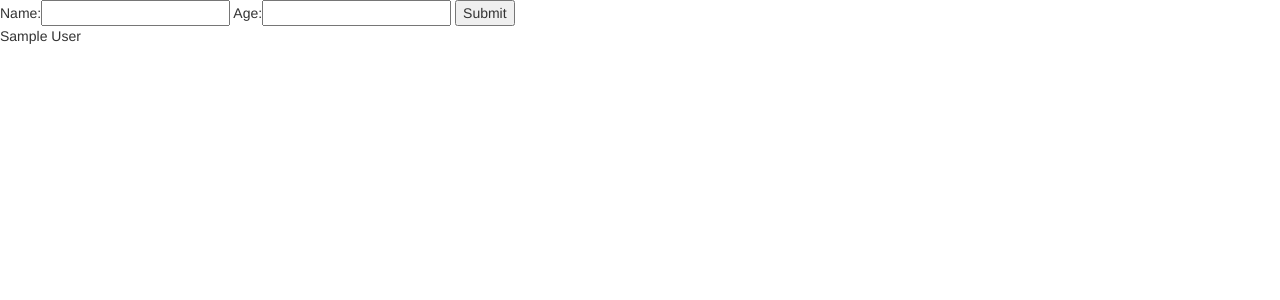
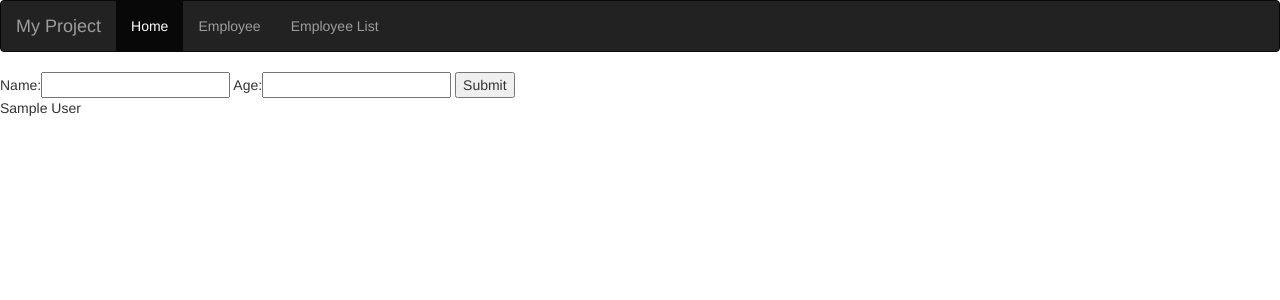
Before and after one commit to uzzal71/Python-Flask-CRUD-web-app, a Flask app: page /employee in a window 1280 px wide. Shown: the top 300 px of the page. Run offline with Flask 2, Linux system fonts and the light colour scheme; the visitor is signed in with stand-in values (Sample User, id 1); parts of the project's set-up code (start-up, migrations or seed data) failed here and were passed over; some libraries are stand-ins or nearby versions.

Commit message:
Adding a navigation bar to your application

```diff
--- a/app.py
+++ b/app.py
@@ -26,10 +26,12 @@ app.config['SECRET_KEY'] = os.urandom(24)
 
 @app.route('/', methods=['GET', 'POST'])
 def index():
+    '''
     cur = mysql.connection.cursor()
     if cur.execute("INSERT INTO user(user_name) VALUES('Nasir')"):
         mysql.connection.commit()
         return 'success', 201
+    '''
     return render_template('index.html')
 
 @app.route('/about')
--- a/templates/base.html
+++ b/templates/base.html
@@ -1,8 +1,12 @@
 {% extends "bootstrap/base.html" %}
 {% block title %}My Project{% endblock %}
 
+{% block navbar %}
+  {% include 'navbar.html' %}
+{% endblock %}
+
 {% block content %}
-  {% block body %}
+  {% block sub_content %}
   <!-- here -->
   {% endblock %}
 {% endblock %}
--- a/templates/employee.html
+++ b/templates/employee.html
@@ -1,5 +1,5 @@
 {% extends 'base.html' %}
-  {% block body %}
+  {% block sub_content %}
     <form method="post">
       Name:<input type="password" name="name" />
       Age:<input type="text" name="age" />
--- a/templates/employees.html
+++ b/templates/employees.html
@@ -1,5 +1,5 @@
 {% extends 'base.html' %}
-{% block body %}
+{% block sub_content %}
 <table class="table">
   <tr>
     <th>#</th>
--- a/templates/index.html
+++ b/templates/index.html
@@ -1,5 +1,5 @@
 {% extends 'base.html' %}
-  {% block body %}
+  {% block sub_content %}
     <form method="post">
       <input type="password" name="password" />
       <input type="submit"/>
--- /dev/null
+++ b/templates/navbar.html
@@ -0,0 +1,12 @@
+<nav class="navbar navbar-inverse">
+  <div class="container-fluid">
+    <div class="navbar-header">
+      <a class="navbar-brand" href="/">My Project</a>
+    </div>
+    <ul class="nav navbar-nav">
+      <li class="active"><a href="/">Home</a></li>
+      <li><a href="/employee">Employee</a></li>
+      <li><a href="/employees">Employee List</a></li>
+    </ul>
+  </div>
+</nav>
```
Also changed, not shown: 1 other file.
